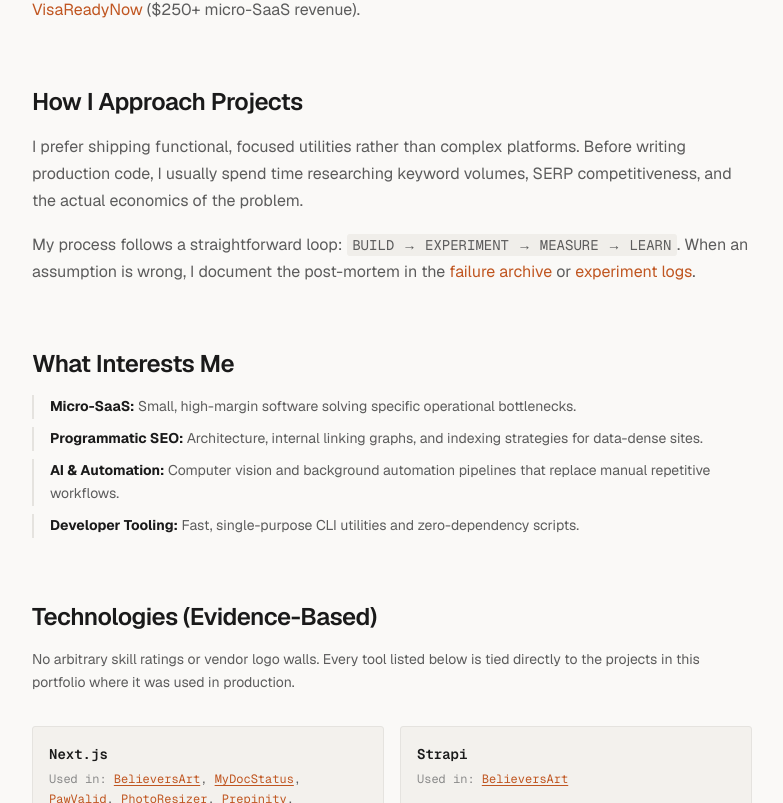
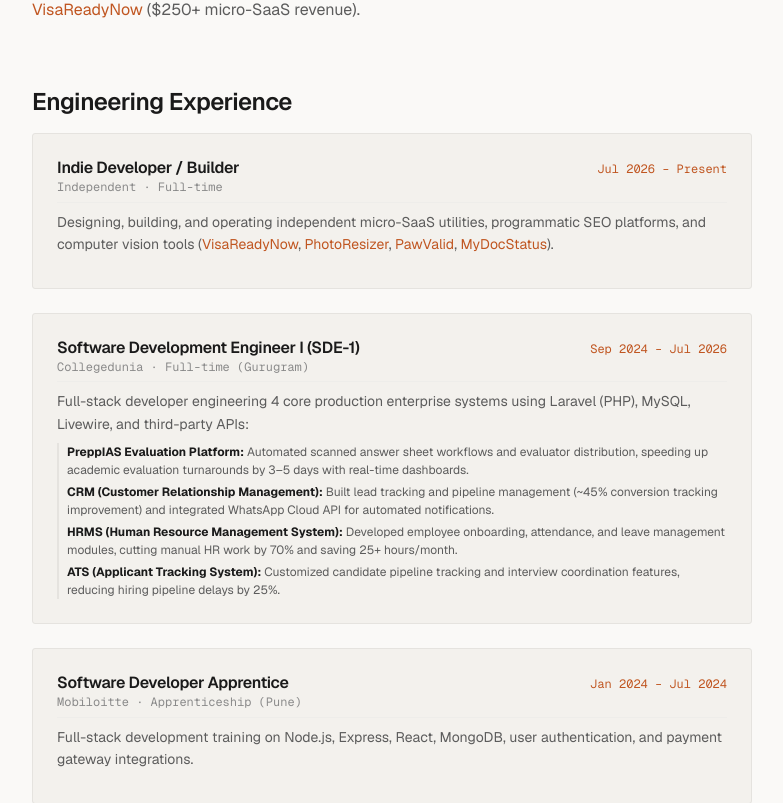
Before and after one commit to sandeepmaddheshiya/sandeepmaddheshiya.me, a Next.js app: page /about in a window 1280 px wide. Shown: the part 597-1400 px from the top of the page, without its empty margins (82-865 px from the left). Built offline with nearby package versions, Linux system fonts and the light colour scheme.

Commit message:
feat: add engineering experience section and update timeline entries

```diff
--- a/src/app/about/about.module.css
+++ b/src/app/about/about.module.css
@@ -95,3 +95,89 @@
   border-color: var(--accent);
   color: var(--accent-hover);
 }
+
+/* ── Experience ──────────────────────────────────────────────── */
+.experienceList {
+  display: flex;
+  flex-direction: column;
+  gap: var(--space-lg);
+}
+
+.experienceCard {
+  border: 1px solid var(--border);
+  border-radius: var(--border-radius);
+  padding: var(--space-lg);
+  background: var(--bg-secondary);
+}
+
+.expHeader {
+  display: flex;
+  justify-content: space-between;
+  align-items: baseline;
+  flex-wrap: wrap;
+  gap: var(--space-xs) var(--space-md);
+  margin-bottom: var(--space-sm);
+  padding-bottom: var(--space-xs);
+  border-bottom: 1px solid var(--border-light);
+}
+
+.expRole {
+  font-size: var(--text-base);
+  font-weight: 600;
+  color: var(--text-primary);
+}
+
+.expCompany {
+  font-family: var(--font-mono);
+  font-size: var(--text-xs);
+  color: var(--text-tertiary);
+  display: block;
+}
+
+.expPeriod {
+  font-family: var(--font-mono);
+  font-size: var(--text-xs);
+  color: var(--accent);
+  white-space: nowrap;
+}
+
+.expDesc {
+  font-size: var(--text-sm);
+  color: var(--text-secondary);
+  line-height: 1.6;
+  margin-bottom: var(--space-sm);
+}
+
+.expBullets {
+  list-style: none;
+  display: flex;
+  flex-direction: column;
+  gap: var(--space-xs);
+  padding-left: var(--space-sm);
+  border-left: 2px solid var(--border);
+}
+
+.expBullets li {
+  font-size: var(--text-xs);
+  color: var(--text-secondary);
+  line-height: 1.5;
+}
+
+.expBullets strong {
+  color: var(--text-primary);
+}
+
+@media (max-width: 640px) {
+  .page {
+    padding: var(--space-xl) 0;
+  }
+
+  .experienceCard {
+    padding: var(--space-md);
+  }
+
+  .expHeader {
+    flex-direction: column;
+    align-items: flex-start;
+  }
+}
--- a/src/app/about/page.tsx
+++ b/src/app/about/page.tsx
@@ -45,6 +45,59 @@
             <p>
               My early products included <Link href="/failed-projects">Resourcify</Link> (1,000+ mobile downloads) and the custom art e-commerce platform <Link href="/projects/believersart">BelieversArt</Link>. Currently, I operate <Link href="/projects/photoresizer">PhotoResizer</Link> (1,000+ daily organic clicks) and <Link href="/projects/visareadynow">VisaReadyNow</Link> ($250+ micro-SaaS revenue).
             </p>
+          </div>
+        </section>
+
+        <section className={styles.section}>
+          <h2 className={styles.sectionHeading}>Engineering Experience</h2>
+          <div className={styles.experienceList}>
+            {/* 1. Indie Developer */}
+            <div className={styles.experienceCard}>
+              <div className={styles.expHeader}>
+                <div>
+                  <h3 className={styles.expRole}>Indie Developer / Builder</h3>
+                  <span className={styles.expCompany}>Independent · Full-time</span>
+                </div>
+                <span className={styles.expPeriod}>Jul 2026 – Present</span>
+              </div>
+              <p className={styles.expDesc}>
+                Designing, building, and operating independent micro-SaaS utilities, programmatic SEO platforms, and computer vision tools (<Link href="/projects/visareadynow">VisaReadyNow</Link>, <Link href="/projects/photoresizer">PhotoResizer</Link>, <Link href="/projects/pawvalid">PawValid</Link>, <Link href="/projects/mydocstatus">MyDocStatus</Link>).
+              </p>
+            </div>
+
+            {/* 2. Collegedunia */}
+            <div className={styles.experienceCard}>
+              <div className={styles.expHeader}>
+                <div>
+                  <h3 className={styles.expRole}>Software Development Engineer I (SDE-1)</h3>
+                  <span className={styles.expCompany}>Collegedunia · Full-time (Gurugram)</span>
+                </div>
+                <span className={styles.expPeriod}>Sep 2024 – Jul 2026</span>
+              </div>
+              <p className={styles.expDesc}>
+                Full-stack developer engineering 4 core production enterprise systems using Laravel (PHP), MySQL, Livewire, and third-party APIs:
+              </p>
+              <ul className={styles.expBullets}>
+                <li><strong>PreppIAS Evaluation Platform:</strong> Automated scanned answer sheet workflows and evaluator distribution, speeding up academic evaluation turnarounds by 3–5 days with real-time dashboards.</li>
+                <li><strong>CRM (Customer Relationship Management):</strong> Built lead tracking and pipeline management (~45% conversion tracking improvement) and integrated WhatsApp Cloud API for automated notifications.</li>
+                <li><strong>HRMS (Human Resource Management System):</strong> Developed employee onboarding, attendance, and leave management modules, cutting manual HR work by 70% and saving 25+ hours/month.</li>
+                <li><strong>ATS (Applicant Tracking System):</strong> Customized candidate pipeline tracking and interview coordination features, reducing hiring pipeline delays by 25%.</li>
+              </ul>
+            </div>
+
+            {/* 3. Mobiloitte */}
+            <div className={styles.experienceCard}>
+              <div className={styles.expHeader}>
+                <div>
+                  <h3 className={styles.expRole}>Software Developer Apprentice</h3>
+                  <span className={styles.expCompany}>Mobiloitte · Apprenticeship (Pune)</span>
+                </div>
+                <span className={styles.expPeriod}>Jan 2024 – Jul 2024</span>
+              </div>
+              <p className={styles.expDesc}>
+                Full-stack development training on Node.js, Express, React, MongoDB, user authentication, and payment gateway integrations.
+              </p>
+            </div>
           </div>
         </section>
 
```
Also changed, not shown: content/timeline.ts (+7 -7 lines).
